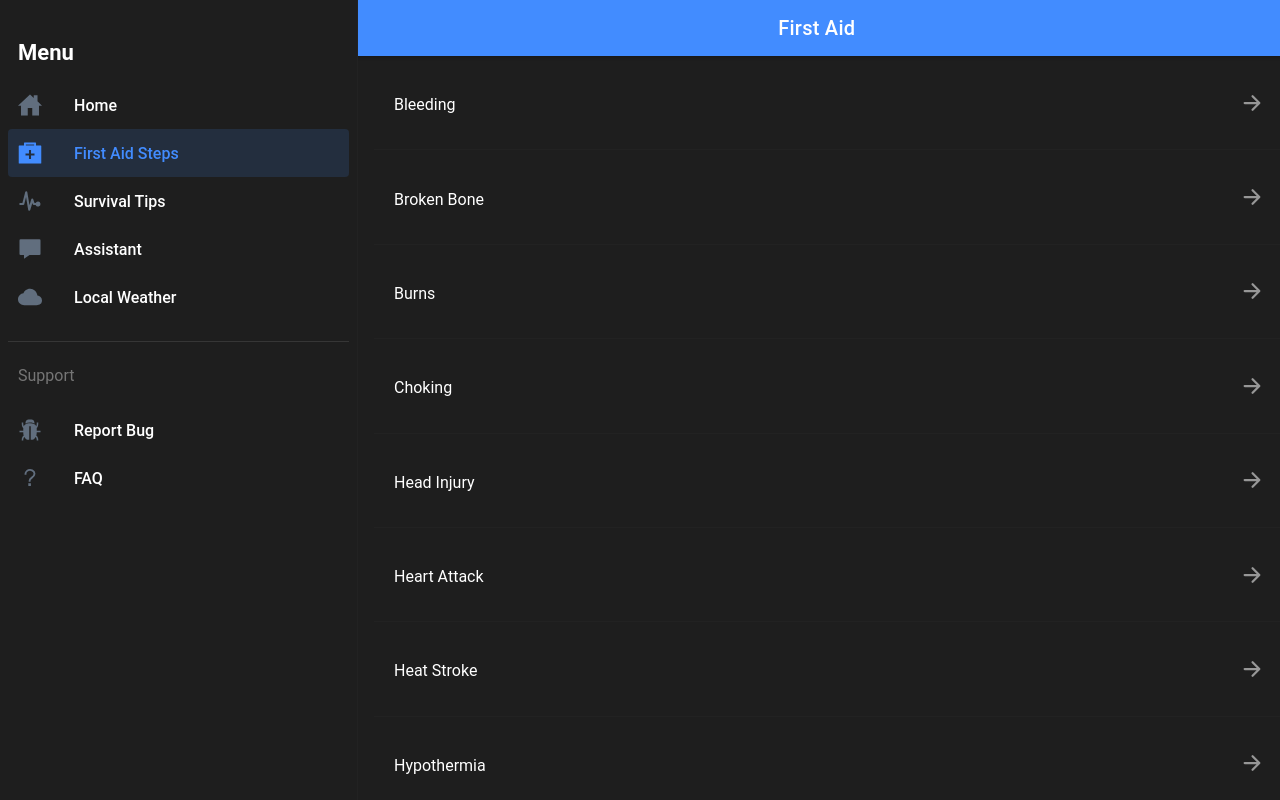
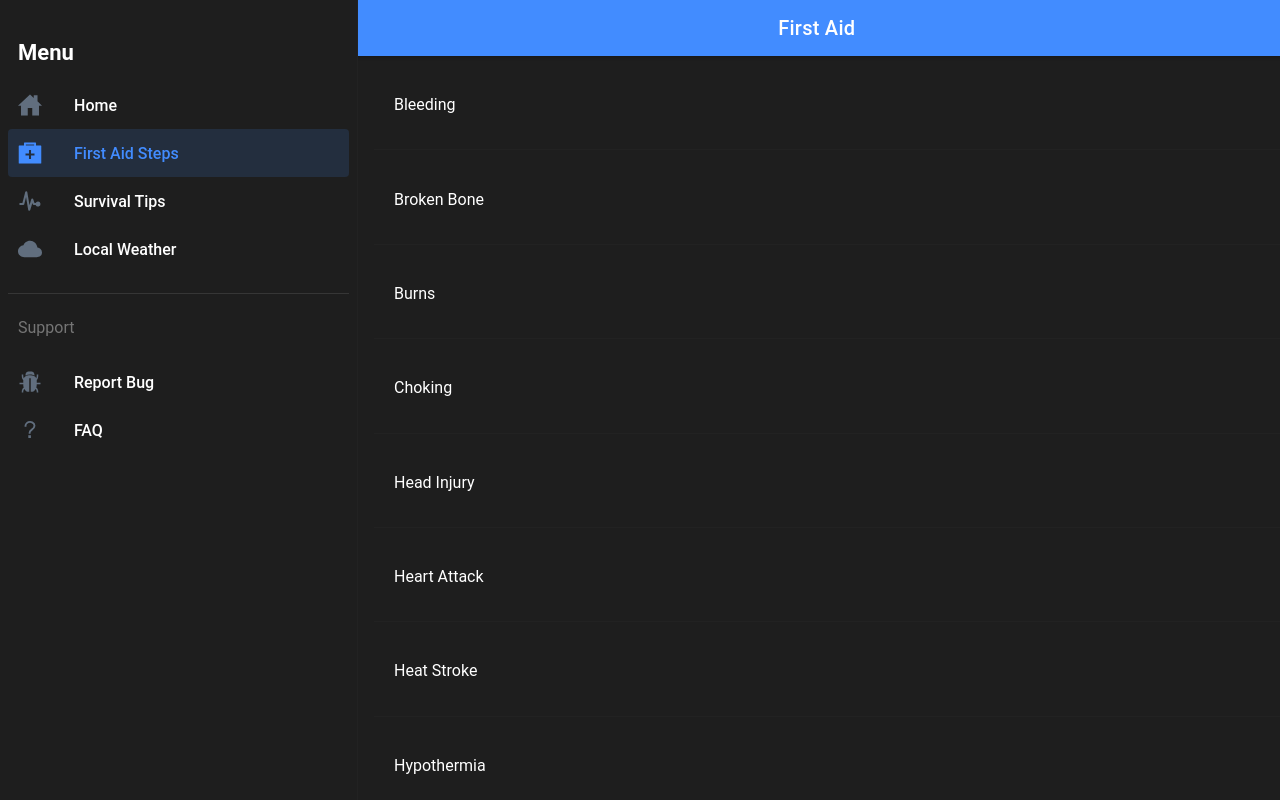
Before and after one commit to BRafters/call4code_deep_blue, a React (Create React App) app in the folder call_for_code/: page /firstaid in a window 1280 px wide. Built offline with nearby package versions, Linux system fonts and the light colour scheme; no server answers.

Commit message:
Prepping for first alpha release

```diff
--- a/call_for_code/src/components/Menu.tsx
+++ b/call_for_code/src/components/Menu.tsx
@@ -46,12 +46,12 @@ const appPages: AppPage[] = [
     iosIcon: pulseOutline,
     mdIcon: pulseSharp
   },
-  {
-    title: 'Assistant',
-    url: '/assistant',
-    iosIcon: chatboxOutline,
-    mdIcon: chatboxSharp
-  },
+  // {
+  //   title: 'Assistant',
+  //   url: '/assistant',
+  //   iosIcon: chatboxOutline,
+  //   mdIcon: chatboxSharp
+  // },
   {
     title: 'Local Weather',
     url: '/weather',
--- a/call_for_code/src/pages/firstaid/FirstAid.tsx
+++ b/call_for_code/src/pages/firstaid/FirstAid.tsx
@@ -25,7 +25,7 @@ const FirstAid: React.FC = () => {
                     pageItems.map((item, key)=> {return(
                          <IonItem button key={key} routerLink={"firstaid/"+item.link}>
                               <IonLabel className="fonts"> {item.procedure} </IonLabel>
-                              <IonIcon icon={arrowForward}></IonIcon>
+                              {/* <IonIcon icon={arrowForward}></IonIcon> */}
                          </IonItem>
                     )})
                }
```
